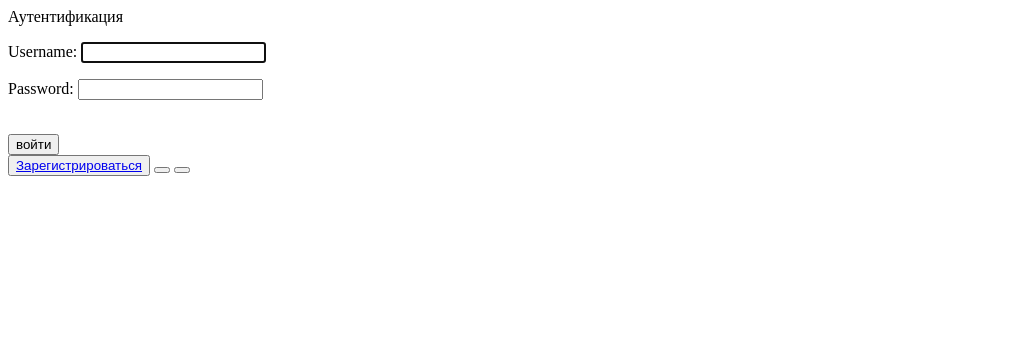
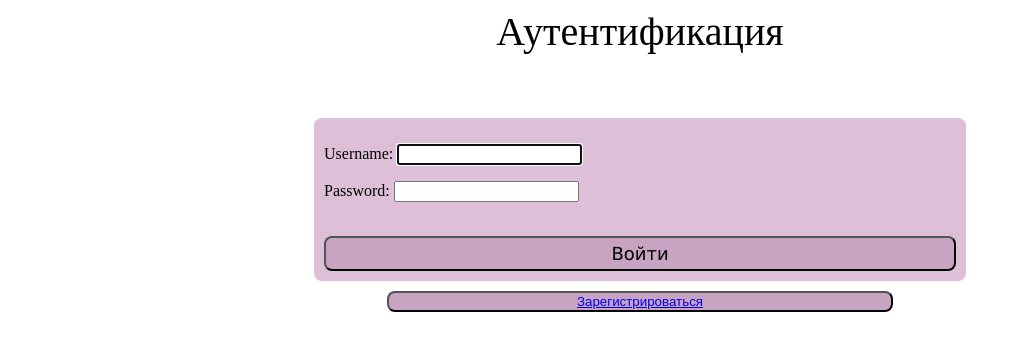
Before and after one commit to Thunderbirrd/Cosmetic, a Django app: page /auth/login in a window 1280 px wide. Shown: the top 351 px of the page, without its empty margins (0-1021 px from the left). Run offline with Django 3.2, Linux system fonts and the light colour scheme; parts of the project's set-up code (start-up, migrations or seed data) failed here and were passed over.

Commit message:
login tmp in progress

```diff
--- a/Cosmetic/apps/authapp/templates/authapp/base.html
+++ b/Cosmetic/apps/authapp/templates/authapp/base.html
@@ -2,22 +2,19 @@
 <html>
 <head>
 	<meta charset="utf-8">
-	<title>
-        {% block title %}
-            {{ title|title }}
-        {% endblock %}
-    </title>
+    {% load static %}
+    <link href="{% static 'css/login.css' %}" rel="stylesheet">
 </head>
 <body>
 	<div class="container">
         <div class="login">
-            <div class="h2 text-center head">
+            <div class="h2 text-center head" style="font-size: 40px; text-align: center ">
                 Аутентификация
             </div>
 
             {% block content %}
+            {% endblock %}
 
-            {% endblock %}
         </div>
 	</div>
 </body>
--- a/Cosmetic/apps/authapp/templates/authapp/login.html
+++ b/Cosmetic/apps/authapp/templates/authapp/login.html
@@ -9,17 +9,11 @@
         {% endif %}
         {{ login_form.as_p }}
         <br>
-        <input class="form-control" type="submit" value="войти">
+        <input class="log_in" type="submit" value="Войти">
     </form>
-    <button class="btn btn-round form-control">
+    <button class="btnreg">
         <a href="{% url 'auth:register' %}" class="">
             Зарегистрироваться
         </a>
     </button>
-
-    <button class="btn btn-round form-control">
-    </button>
-
-    <button class="btn btn-round form-control">
-    </button>
 {% endblock %}
--- /dev/null
+++ b/static/css/login.css
@@ -0,0 +1,29 @@
+.form-horizontal{
+    background-color: #ddc0d8;
+    margin: auto;
+    width: 50%;
+    border-radius: 8px;
+    padding: 10px;
+    margin-top: 5%;
+}
+.log_in{
+    margin-left: auto;
+    margin-right: auto;
+    width: 100%;
+    height: 35px;
+    background-color: #c8a4c2;
+    border-radius: 8px;
+    font-size: 18px;
+    font-family: "Lucida Grande";
+}
+.btnreg{
+    display: block;
+    margin-left: auto;
+    margin-right: auto;
+    margin-top: 10px;
+    width: 40%;
+    text-align: center;
+    background-color: #c8a4c2;
+    border-radius: 8px;
+    alignment: center;
+}
```
